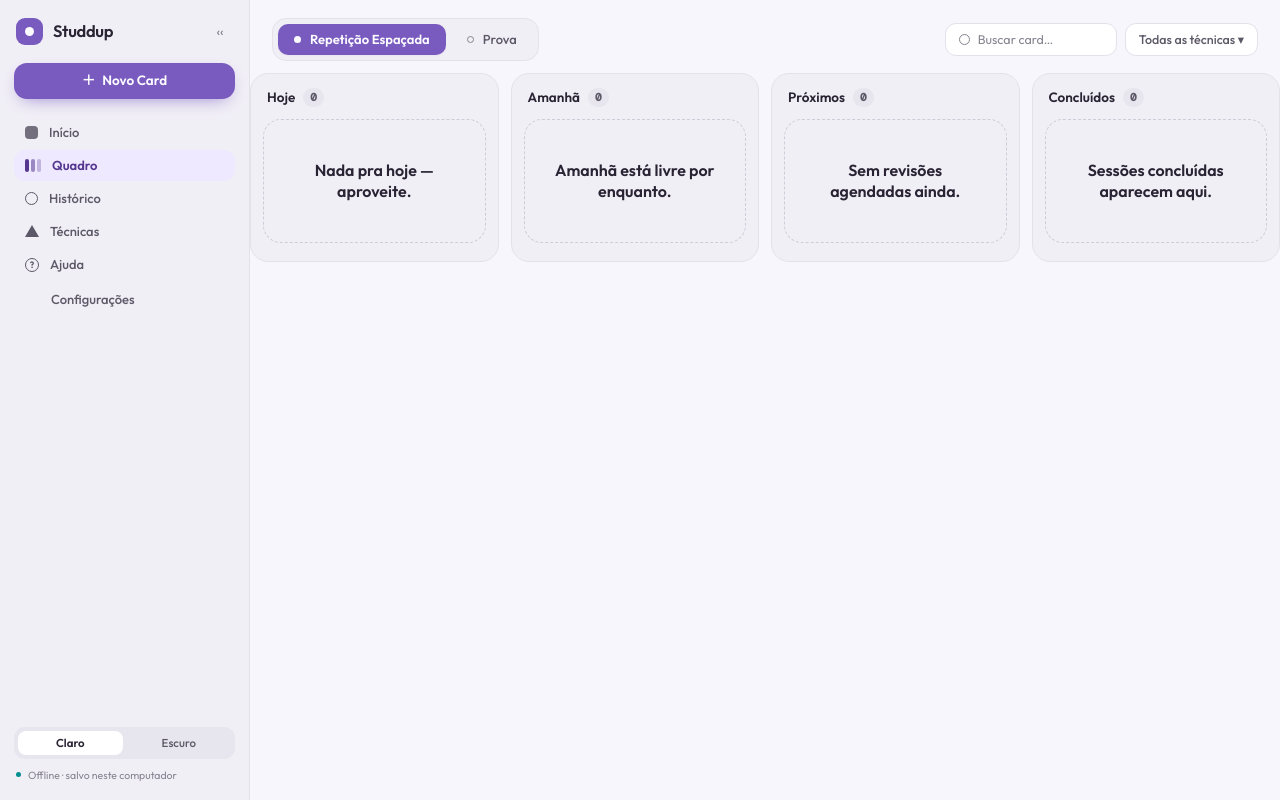
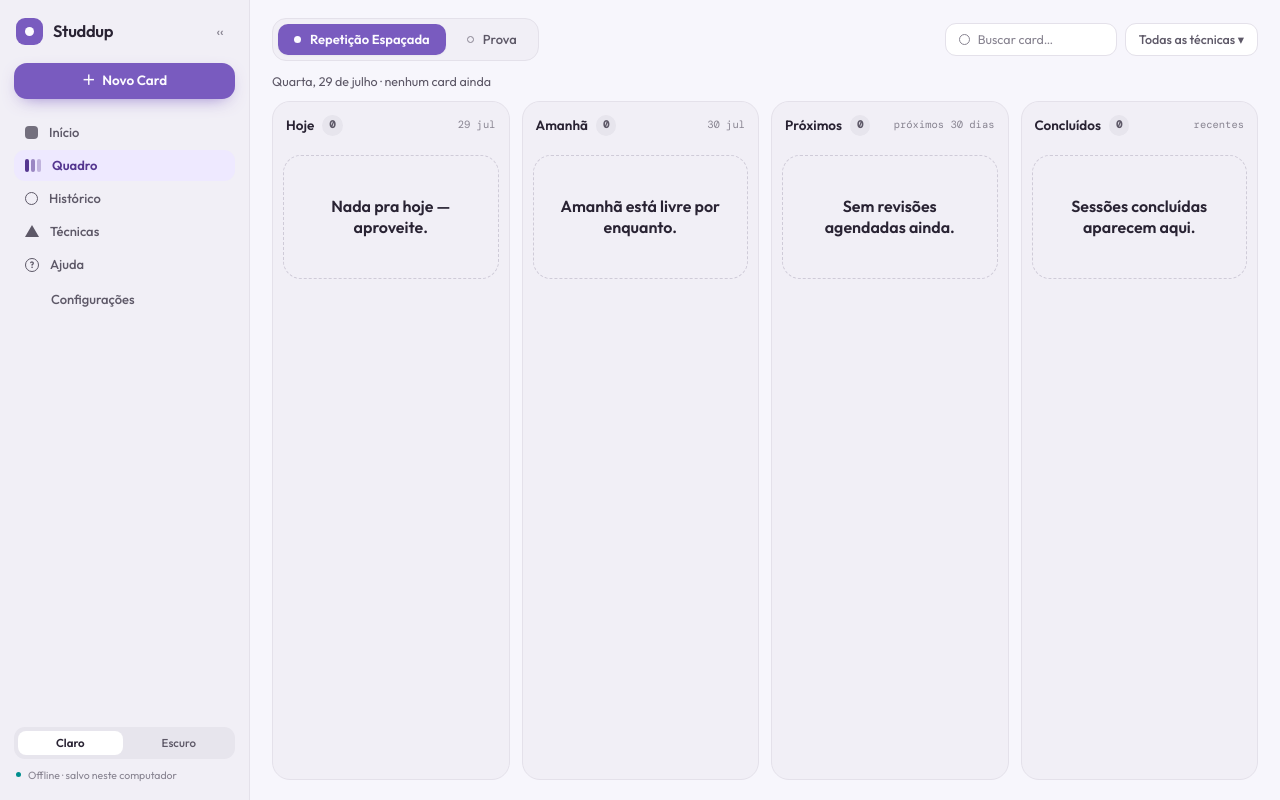
Before and after one commit to gabecmelo/Studdup, a React (Vite) app in the folder ui/: page / in a window 1280 px wide. Built offline with nearby package versions, Linux system fonts and the light colour scheme.

Commit message:
fix(ui): rebuild board card, columns and context line to match the handoff

```diff
--- a/ui/src/components/Board.tsx
+++ b/ui/src/components/Board.tsx
@@ -149,6 +149,41 @@ const EMPTY_COLUMN_TEXT: Record<Column, string> = {
   concluidos: "Sessões concluídas aparecem aqui.",
 };
 
+/** "9 ago" style short day label in pt-BR. */
+function dayMon(iso: ISODate): string {
+  const [y, m, d] = iso.split("-").map(Number);
+  return new Intl.DateTimeFormat("pt-BR", { day: "numeric", month: "short" })
+    .format(new Date(y, m - 1, d))
+    .replace(" de ", " ")
+    .replace(".", "");
+}
+
+/** The context line: "Segunda, 9 de agosto · N cards no quadro" (handoff). */
+function boardContext(count: number, today: ISODate): string {
+  const [y, m, d] = today.split("-").map(Number);
+  const date = new Date(y, m - 1, d);
+  const weekdayLong = new Intl.DateTimeFormat("pt-BR", { weekday: "long" }).format(date);
+  const weekday = weekdayLong.split("-")[0];
+  const cap = weekday.charAt(0).toUpperCase() + weekday.slice(1);
+  const dm = new Intl.DateTimeFormat("pt-BR", { day: "numeric", month: "long" }).format(date);
+  const cards = count === 1 ? "1 card no quadro" : `${count} cards no quadro`;
+  return count === 0 ? `${cap}, ${dm} · nenhum card ainda` : `${cap}, ${dm} · ${cards}`;
+}
+
+/** The small DM-Mono date shown at the right of each column header (handoff). */
+function columnDate(column: Column, today: ISODate): string {
+  switch (column) {
+    case "hoje":
+      return dayMon(today);
+    case "amanha":
+      return dayMon(addDaysIso(today, 1));
+    case "proximos":
+      return "próximos 30 dias";
+    case "concluidos":
+      return "recentes";
+  }
+}
+
 export interface BoardProps {
   method: Method;
 }
@@ -192,6 +227,7 @@ export function Board({ method }: BoardProps) {
   );
 
   const groups = groupByColumn(cards, today, moves);
+  const contexto = boardContext(cards.length, today);
 
   function onDragEnd(event: DragEndEvent) {
     const cardId = Number(event.active.id);
@@ -221,14 +257,20 @@ export function Board({ method }: BoardProps) {
 
   return (
     <DndContext sensors={sensors} onDragEnd={onDragEnd}>
+      {/* Context line (handoff): "Segunda, 9 de agosto · N cards no quadro". */}
+      <div style={{ flex: "none", padding: "0 22px 12px", font: "400 12.5px/1.3 var(--font-sans)", color: "var(--text-2)" }}>
+        {contexto}
+      </div>
+
       <div
         style={{
+          flex: 1,
+          minHeight: 0,
           display: "grid",
           gridTemplateColumns: "repeat(4, minmax(0, 1fr))",
           gap: 12,
-          alignItems: "start",
-          height: "100%",
-          minHeight: 0,
+          alignItems: "stretch",
+          padding: "0 22px 20px",
         }}
       >
         {COLUMN_ORDER.map((column) => (
@@ -402,33 +444,58 @@ function BoardColumn({ column, method, cards, today, onOpen }: BoardColumnProps)
       style={{
         display: "flex",
         flexDirection: "column",
-        gap: 10,
         minWidth: 0,
-        padding: 12,
-        borderRadius: "var(--radius-xl)",
+        minHeight: 0,
+        borderRadius: 18,
         background: "var(--surface-2)",
         border: `1px solid ${isOver ? "var(--accent)" : "var(--border)"}`,
+        overflow: "hidden",
         transition: "var(--transition-fast)",
       }}
     >
-      <header style={{ display: "flex", alignItems: "center", gap: 8, padding: "2px 4px" }}>
+      <div
+        style={{
+          flex: 1,
+          minHeight: 0,
+          overflowY: "auto",
+          display: "flex",
+          flexDirection: "column",
+          gap: 9,
+          padding: "0 10px 12px",
+        }}
+      >
+        <header
+          style={{
+            position: "sticky",
+            top: 0,
+            zIndex: 5,
+            display: "flex",
+            alignItems: "center",
+            gap: 8,
+            padding: "13px 3px 10px",
+            background: "var(--surface-2)",
+          }}
+        >
           <span style={{ font: "600 13.5px/1 var(--font-sans)", color: "var(--text)" }}>
             {COLUMN_LABELS[column]}
           </span>
           <span
             style={{
-            font: "600 11px/1.4 var(--font-mono, var(--font-sans))",
+              font: "600 10.5px/1.6 var(--font-mono)",
               padding: "2px 7px",
-            borderRadius: "var(--radius-pill)",
+              borderRadius: 999,
               background: "var(--surface-3)",
               color: "var(--text-2)",
             }}
           >
             {cards.length}
           </span>
+          <span style={{ flex: 1 }} />
+          <span style={{ font: "400 10.5px/1 var(--font-mono)", color: "var(--text-3)" }}>
+            {columnDate(column, today)}
+          </span>
         </header>
 
-      <div style={{ display: "flex", flexDirection: "column", gap: 10, minHeight: 130 }}>
         {cards.length === 0 ? (
           <EmptyState title={EMPTY_COLUMN_TEXT[column]} />
         ) : (
@@ -477,6 +544,7 @@ function DraggableCard({ card, column, method, today, onOpen }: DraggableCardPro
     >
       <Card
         title={card.title}
+        kind={card.current_stage === "Day0" ? "estudar" : "revisar"}
         badge={
           method === "SpacedRepetition" ? (
             <SpacedStageBadge stage={card.current_stage} />
--- a/ui/src/components/Card.tsx
+++ b/ui/src/components/Card.tsx
@@ -1,116 +1,130 @@
-// Board card (handoff "Card do quadro"). The soft, rounded, elevated card that carries the drag
-// language (AD-008). Presentational only — it takes a stage badge slot, an optional technique +
-// duration line (active cards show the *estimate*, completed cards the *actual* focused time —
-// same slot, two meanings, AD-010), an optional overdue marker, and a primary action.
+// Board card (handoff "Card do quadro", design/handoff/project/Quadro.dc.html lines 143–167).
+// The soft, rounded, elevated tile that carries the drag language (AD-008). Presentational only:
+// a top row with the "A Estudar" / "A Revisar" pill and the stage badge, the title, an optional
+// overdue row, and a bottom row with the technique (icon + name) and the duration — active cards
+// show the *estimate*, completed cards the *actual* focused time (same slot, AD-010).
 
-import type { ReactNode } from "react";
+import { type ReactNode, useState } from "react";
 import type { Technique } from "../lib/bindings";
 import { sessionDurationLabel } from "../lib/sessionEstimate";
-import { TECHNIQUE_LABEL } from "./TechniqueChip";
+import { TECHNIQUE_LABEL, TechniqueIcon } from "./TechniqueChip";
 
 export interface CardProps {
   title: string;
-  /** Stage badge slot (a `StageBadge` in practice). */
+  /** "A Estudar" (fresh study) vs "A Revisar" (a review) — the handoff card's leading pill. */
+  kind?: "estudar" | "revisar";
+  /** Stage badge slot (a `StageBadge` in practice), shown on the right of the top row. */
   badge?: ReactNode;
   technique?: Technique | null;
   /** Active card: estimated session length in minutes. */
   estMinutes?: number | null;
   /** Completed card: actual focused seconds recorded on the session (overrides the estimate). */
   focusedSecs?: number | null;
-  /** Whole days overdue; when > 0 an overdue badge is shown. */
+  /** Whole days overdue; when > 0 an overdue row is shown. */
   overdueDays?: number;
-  actionLabel?: string;
-  onAction?: () => void;
+  /** Optional pre-formatted overdue text (else a default "N dias de atraso"). */
+  overdueText?: string;
   onClick?: () => void;
 }
 
 export function Card({
   title,
+  kind = "estudar",
   badge,
   technique,
   estMinutes,
   focusedSecs,
   overdueDays = 0,
-  actionLabel,
-  onAction,
+  overdueText,
   onClick,
 }: CardProps) {
+  const [hover, setHover] = useState(false);
   const duration = sessionDurationLabel(estMinutes, focusedSecs);
-  const meta: string[] = [];
-  if (technique) meta.push(TECHNIQUE_LABEL[technique]);
-  if (duration) meta.push(duration);
+  const isEstudar = kind === "estudar";
 
   return (
     <div
       onClick={onClick}
+      onMouseEnter={() => setHover(true)}
+      onMouseLeave={() => setHover(false)}
       style={{
         display: "flex",
         flexDirection: "column",
-        gap: 12,
-        padding: 16,
+        gap: 9,
+        padding: 13,
         background: "var(--surface)",
-        border: "1px solid var(--border)",
-        borderRadius: "var(--radius-lg)",
-        boxShadow: "var(--shadow-1)",
-        cursor: onClick ? "pointer" : "default",
+        border: `1px solid ${hover ? "var(--accent)" : "var(--border)"}`,
+        borderRadius: 15,
+        boxShadow: hover ? "var(--shadow-2)" : "var(--shadow-1)",
+        cursor: onClick ? "grab" : "default",
+        transition: "border-color var(--transition-fast), box-shadow var(--transition-fast)",
       }}
     >
-      <div style={{ display: "flex", alignItems: "center", gap: 8, flexWrap: "wrap" }}>
+      <div style={{ display: "flex", alignItems: "center", justifyContent: "space-between", gap: 6 }}>
+        <span
+          style={{
+            display: "flex",
+            alignItems: "center",
+            gap: 5,
+            padding: "3px 8px 3px 6px",
+            borderRadius: 999,
+            background: isEstudar ? "var(--accent-soft)" : "var(--revisar-soft)",
+            color: isEstudar ? "var(--accent-soft-ink)" : "var(--revisar-ink)",
+            font: "600 10px/1.4 var(--font-sans)",
+            whiteSpace: "nowrap",
+          }}
+        >
+          <span style={{ width: 4, height: 4, borderRadius: 999, background: "currentColor" }} />
+          {isEstudar ? "A Estudar" : "A Revisar"}
+        </span>
         {badge}
-        {overdueDays > 0 && (
-          <span
-            style={{
-              display: "inline-flex",
-              alignItems: "center",
-              font: "600 11px/1 var(--font-sans)",
-              padding: "5px 9px",
-              borderRadius: "var(--radius-pill)",
-              background: "var(--atraso-soft)",
-              color: "var(--atraso-ink)",
-            }}
-          >
-            {overdueDays} {overdueDays === 1 ? "dia" : "dias"} de atraso
-          </span>
-        )}
       </div>
 
-      <div
-        style={{
-          font: "600 16px/1.35 var(--font-sans)",
-          letterSpacing: "-.01em",
-          color: "var(--text)",
-        }}
-      >
+      <div style={{ font: "600 13.5px/1.35 var(--font-sans)", letterSpacing: "-.01em", color: "var(--text)" }}>
         {title}
       </div>
 
-      {(meta.length > 0 || actionLabel) && (
-        <div style={{ display: "flex", alignItems: "center", justifyContent: "space-between", gap: 12 }}>
-          {meta.length > 0 && (
-            <span style={{ font: "500 12.5px/1 var(--font-sans)", color: "var(--text-2)" }}>
-              {meta.join(" · ")}
+      {overdueDays > 0 && (
+        <div
+          style={{
+            display: "flex",
+            alignItems: "center",
+            gap: 6,
+            padding: "6px 9px",
+            borderRadius: 9,
+            background: "var(--atraso-soft)",
+            color: "var(--atraso-ink)",
+            font: "500 11px/1.3 var(--font-sans)",
+          }}
+        >
+          <span style={{ width: 4, height: 4, borderRadius: 999, background: "currentColor", flex: "none" }} />
+          {overdueText ?? `${overdueDays} ${overdueDays === 1 ? "dia" : "dias"} de atraso`}
+        </div>
+      )}
+
+      {(technique || duration) && (
+        <div style={{ display: "flex", alignItems: "center", justifyContent: "space-between", gap: 6 }}>
+          {technique && (
+            <span
+              style={{
+                display: "flex",
+                alignItems: "center",
+                gap: 6,
+                minWidth: 0,
+                font: "500 11px/1 var(--font-sans)",
+                color: "var(--text-2)",
+              }}
+            >
+              <TechniqueIcon technique={technique} size={13} />
+              <span style={{ overflow: "hidden", textOverflow: "ellipsis", whiteSpace: "nowrap" }}>
+                {TECHNIQUE_LABEL[technique]}
+              </span>
             </span>
           )}
-          {actionLabel && onAction && (
-            <button
-              type="button"
-              onClick={(e) => {
-                e.stopPropagation();
-                onAction();
-              }}
-              style={{
-                marginLeft: "auto",
-                font: "600 12.5px/1 var(--font-sans)",
-                padding: "8px 14px",
-                borderRadius: "var(--radius-pill)",
-                border: "none",
-                cursor: "pointer",
-                background: "var(--accent)",
-                color: "var(--accent-ink)",
-              }}
-            >
-              {actionLabel}
-            </button>
+          {duration && (
+            <span style={{ font: "400 10.5px/1 var(--font-mono)", color: "var(--text-3)", whiteSpace: "nowrap" }}>
+              {duration}
+            </span>
           )}
         </div>
       )}
```
Also changed, not shown: ui/src/components/TechniqueChip.tsx (+72 -0 lines). Lines whose indentation alone changed are shown as unchanged.
